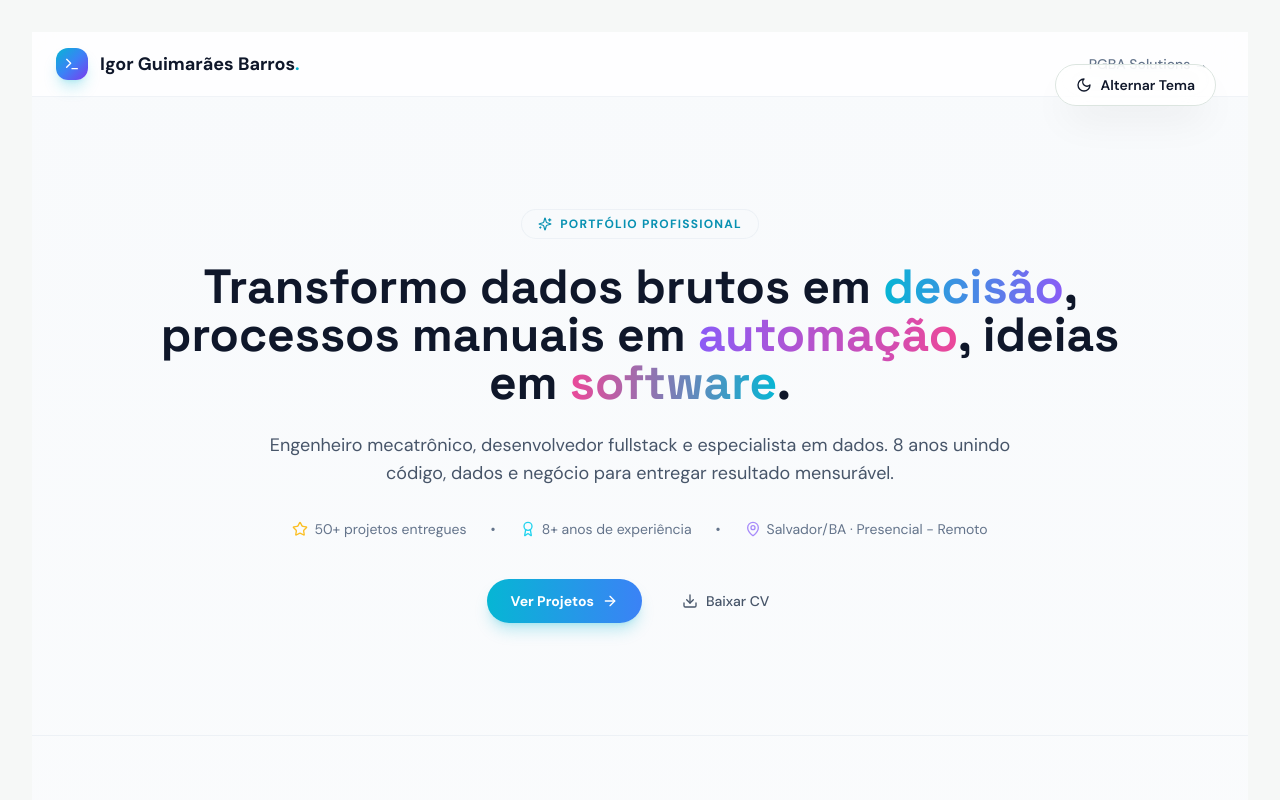
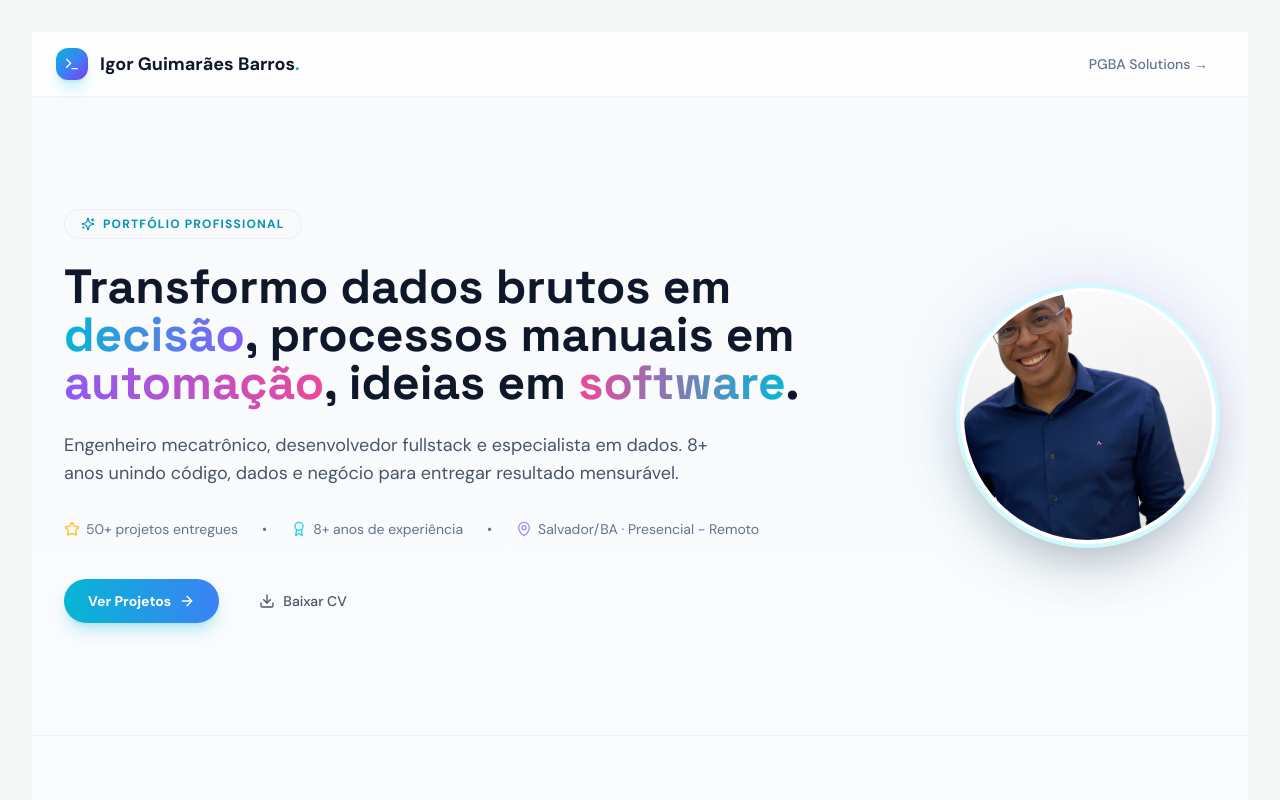
Before and after one commit to IgorGBarros/pgba-site, a React (Vite) app in the folder frontend/: page /portfolio in a window 1280 px wide. Shown: the top 800 px of the page. Built offline with nearby package versions, Linux system fonts and the light colour scheme.

Commit message:
fix:Portfolio

```diff
--- a/frontend/src/pages/pgba/PGBASite.tsx
+++ b/frontend/src/pages/pgba/PGBASite.tsx
@@ -507,7 +507,11 @@ export default function PGBASite() {
               fundamenta a missão da PGBA: levar inteligência tecnológica real
               para empresas que precisam crescer."
             </p>
+            <a href="/portfolio" target="_blank" rel="noopener noreferrer" className="underline hover:text-cyan-500 transition-colors">
+              Portfólio Completo
+              </a>
             <p className={`mt-6 text-sm font-bold uppercase tracking-widest ${dc('text-cyan-400', 'text-cyan-600')}`}>
+
               — Fundador, PGBA Solutions Technologies
             </p>
           </motion.div>
--- a/frontend/src/pages/pgba/Portfolio.tsx
+++ b/frontend/src/pages/pgba/Portfolio.tsx
@@ -1,6 +1,6 @@
-// src/pages/Portfolio.tsx
-// Decisão arquitetural: Foco em conversão — Skills e Projetos em destaque.
-// Estrutura inspirada em portfólios de alta performance (Attekita, Rhuan, Iuri).
+// src/pages/pgba/Portfolio.tsx
+// Decisão arquitetural: Foco em conversão — Skills, Projetos e Cases Reais.
+// Estrutura inspirada em portfólios de alta performance.
 // Mantém design system PGBA: COLOR_MAP, animações, tema dark/light.
 
 import React, { useState } from 'react';
@@ -357,12 +357,11 @@ const PROJECT_CATEGORIES = [
   { id: 'automacao', label: 'Automação', icon: Zap },
 ];
 
-/* ─── DADOS: CASES DE IMPACTO ─── */
 /* ─── DADOS: CASES DE IMPACTO (Vinculados à Realidade Profissional) ─── */
 const CASE_STUDIES: CaseStudy[] = [
   {
     id: 'case-absolut-bi',
-    client: '',
+    client: 'Absolut Technologies',
     sector: 'Controladoria & Finanças',
     problem: 'Consolidação manual de DRE e Fluxo de Caixa levava dias. Dados fragmentados entre SAP Business One, Bitrix24 e planilhas Excel causavam divergências e falta de visibilidade em tempo real para a diretoria.',
     solution: 'Arquitetura completa em Power Platform: Power Apps para entrada padronizada, SharePoint como base estruturada, Office Scripts (TypeScript) substituindo VBA legado para ETL complexo e Power BI para dashboards executivos atualizados automaticamente.',
@@ -377,7 +376,7 @@ const CASE_STUDIES: CaseStudy[] = [
   },
   {
     id: 'case-braskem-rpa',
-    client: '',
+    client: 'Braskem S.A.',
     sector: 'Suprimentos & MRO',
     problem: 'Analistas gastavam +40h/mês em tarefas repetitivas: diligenciamento de pedidos, extração de dados do SAP/COUPA e consolidação de relatórios de backlog para Paradas de Manutenção. Alto risco de erro humano em dados críticos.',
     solution: 'Desenvolvimento de RPA híbrido (Python + VBA) para automação de extração de dados web (Scraping), leitura de PDFs de fornecedores e integração direta com SAP MM. Criação de dashboards Power BI para monitoramento de KPIs de suprimentos.',
@@ -939,17 +938,21 @@ export default function Portfolio() {
             <span className={`font-bold text-lg ${dc('text-white', 'text-slate-900')}`}>Igor Guimarães Barros<span className="text-cyan-500">.</span></span>
           </a>
           <div className="flex items-center gap-3">
-            <ThemeToggle isDarkMode={isDark} onToggle={toggleTheme} />
-            <a href="/pgba" className={`hidden sm:inline-flex px-4 py-2 text-sm font-medium rounded-full ${
+
+            <a href="/site" className={`hidden sm:inline-flex px-4 py-2 text-sm font-medium rounded-full ${
               dc('text-slate-400 hover:text-white hover:bg-slate-800', 'text-slate-500 hover:text-slate-900 hover:bg-slate-100')
             }`}>PGBA Solutions →</a>
           </div>
         </div>
       </header>
 
-      {/* ─── HERO: PROPOSTA DE VALOR + SOCIAL PROOF ─── */}
+      {/* ─── HERO: PROPOSTA DE VALOR + SOCIAL PROOF + FOTO ─── */}
       <section className="relative py-20 sm:py-28 px-4 sm:px-6">
-        <div className="max-w-5xl mx-auto text-center">
+        <div className="max-w-6xl mx-auto">
+          <div className="flex flex-col-reverse lg:flex-row items-center gap-12 lg:gap-16">
+
+            {/* Texto do Hero */}
+            <div className="flex-1 text-center lg:text-left">
               <motion.div initial={{ opacity: 0, y: 24 }} animate={{ opacity: 1, y: 0 }} transition={{ duration: 0.5 }}>
                 <div className={`inline-flex items-center gap-2 px-4 py-1.5 rounded-full border text-xs font-bold uppercase tracking-widest mb-6 ${
                   dc('bg-slate-900/80 border-slate-700/50 text-cyan-400', 'bg-slate-50/80 border-slate-200/50 text-cyan-600')
@@ -966,13 +969,13 @@ export default function Portfolio() {
                   <span className="text-transparent bg-clip-text bg-gradient-to-r from-pink-500 to-cyan-500">software</span>.
                 </h1>
 
-            <p className={`text-base sm:text-lg mb-8 max-w-3xl mx-auto ${dc('text-slate-300', 'text-slate-600')}`}>
+                <p className={`text-base sm:text-lg mb-8 max-w-2xl mx-auto lg:mx-0 ${dc('text-slate-300', 'text-slate-600')}`}>
                   Engenheiro mecatrônico, desenvolvedor fullstack e especialista em dados.
-              8 anos unindo código, dados e negócio para entregar resultado mensurável.
+                  8+ anos unindo código, dados e negócio para entregar resultado mensurável.
                 </p>
 
                 {/* Social Proof */}
-            <div className={`flex flex-wrap items-center justify-center gap-4 sm:gap-6 mb-10 text-sm ${dc('text-slate-400', 'text-slate-500')}`}>
+                <div className={`flex flex-wrap items-center justify-center lg:justify-start gap-4 sm:gap-6 mb-10 text-sm ${dc('text-slate-400', 'text-slate-500')}`}>
                   <span className="flex items-center gap-1.5"><Star className="w-4 h-4 text-amber-400" /> 50+ projetos entregues</span>
                   <span className="hidden sm:inline">•</span>
                   <span className="flex items-center gap-1.5"><Award className="w-4 h-4 text-cyan-400" /> 8+ anos de experiência</span>
@@ -981,7 +984,7 @@ export default function Portfolio() {
                 </div>
 
                 {/* CTAs */}
-            <div className="flex flex-col sm:flex-row items-center justify-center gap-4">
+                <div className="flex flex-col sm:flex-row items-center justify-center lg:justify-start gap-4">
                   <a href="#projetos" className="inline-flex items-center gap-2 px-6 py-3 rounded-full bg-gradient-to-r from-cyan-500 to-blue-500 text-white font-bold text-sm hover:from-cyan-400 hover:to-blue-400 transition-all shadow-lg shadow-cyan-500/25 hover:scale-105">
                     Ver Projetos <ArrowRight className="w-4 h-4" />
                   </a>
@@ -992,6 +995,41 @@ export default function Portfolio() {
                   </a>
                 </div>
               </motion.div>
+            </div>
+
+            <div className="flex-shrink-0 flex justify-center lg:justify-end">
+              <motion.div
+                initial={{ opacity: 0, scale: 0.9 }}
+                animate={{ opacity: 1, scale: 1 }}
+                transition={{ duration: 0.5, delay: 0.2 }}
+                className="relative group"
+              >
+                {/* Glow Effect no Fundo */}
+                <div className={`absolute inset-0 bg-gradient-to-tr from-cyan-500 to-violet-500 rounded-full blur-2xl opacity-20 group-hover:opacity-30 transition-opacity duration-500`} />
+
+                {/* Container da Foto */}
+                <div className={`relative w-48 h-48 sm:w-64 sm:h-64 rounded-full overflow-hidden border-4 shadow-2xl ${
+                  isDark ? 'border-slate-800 ring-4 ring-cyan-500/20' : 'border-white ring-4 ring-cyan-100'
+                }`}>
+                  <img
+                    // Caminho relativo: sobe dois níveis (pgba -> pages -> src) e entra em assets
+                    src="/src/assets/Igor.png"
+                    alt="Igor Guimarães Barros"
+                    // object-cover garante que preencha o círculo sem distorcer
+                    // object-center tenta centralizar. Se cortar a cabeça, mude para 'object-top'
+                    className="w-full h-full object-cover transform transition-transform duration-700 group-hover:scale-110"
+                    style={{ objectPosition: 'center 0%' }}
+                  />
+
+                  {/* Overlay gradiente suave para integrar melhor (opcional) */}
+                  <div className="absolute inset-0 bg-gradient-to-t from-black/10 to-transparent pointer-events-none" />
+                </div>
+
+
+              </motion.div>
+            </div>
+
+          </div>
         </div>
       </section>
 
```
Also changed, not shown: frontend/src/assets/Igor.png (added). Lines whose indentation alone changed are shown as unchanged.
